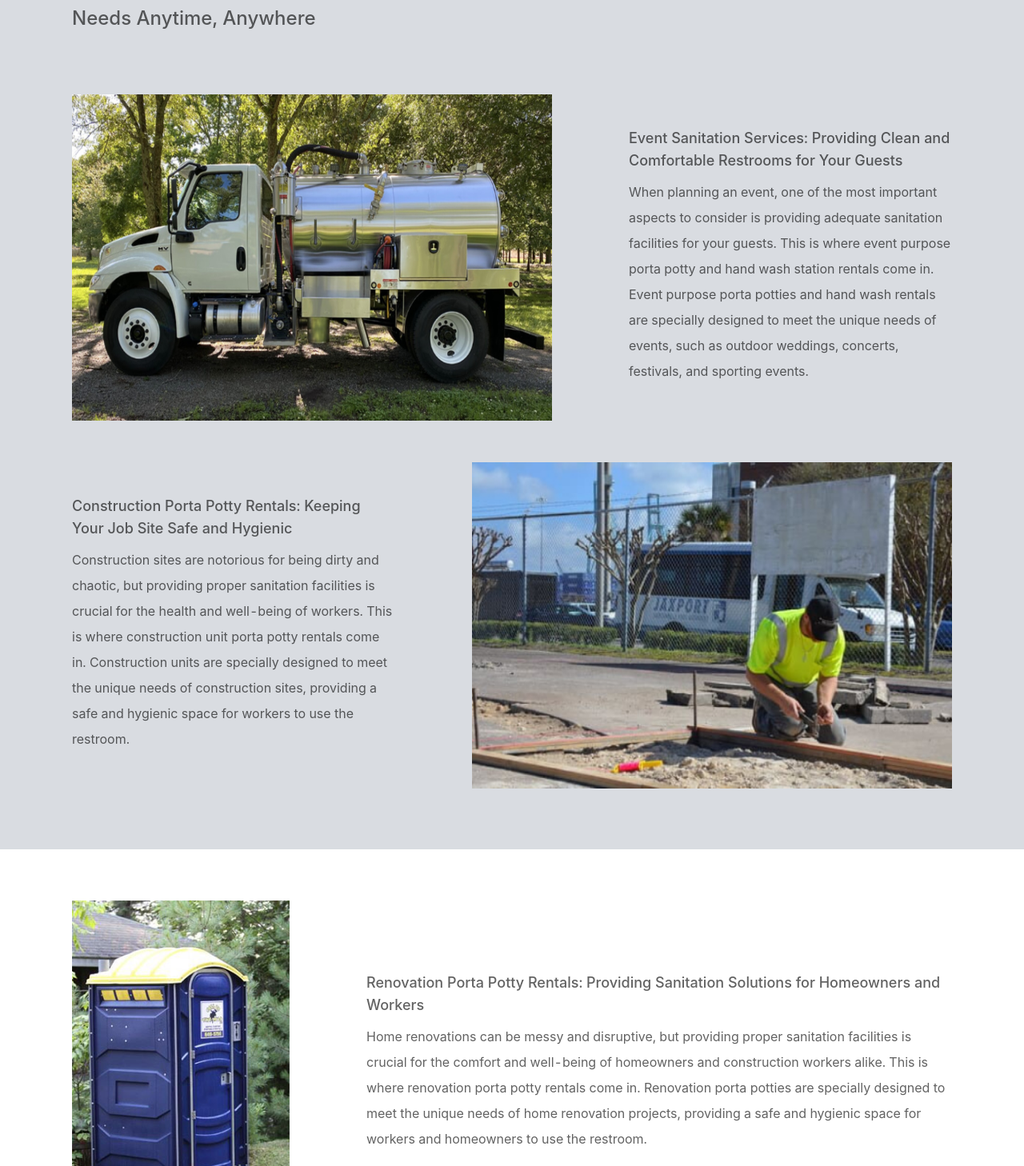
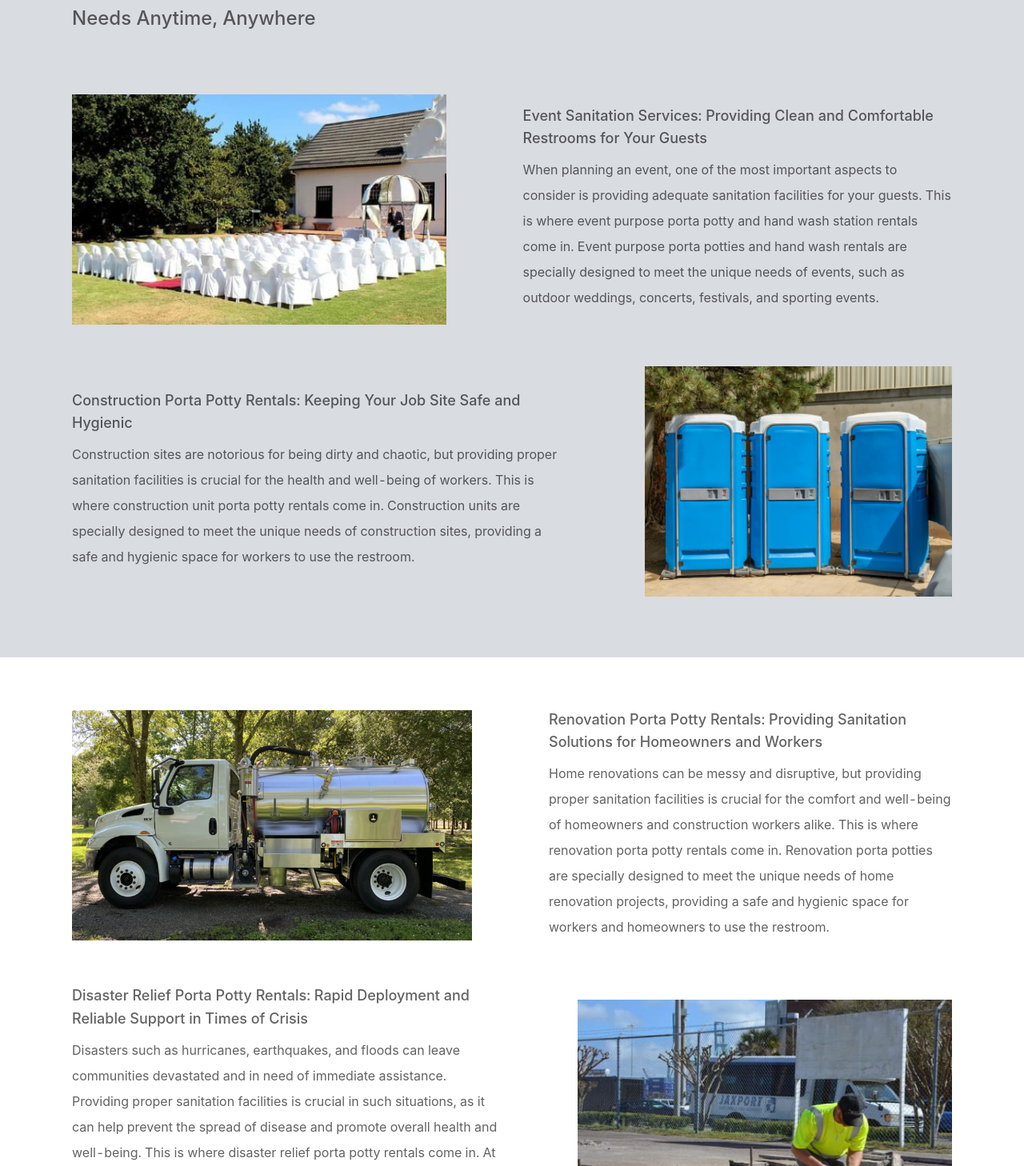
Before and after one commit to nishant-k1/flushjohn-web, a Next.js app: page / in a window 1280 px wide. Shown: the part 1432-2890 px from the top of the page at 80% size. Built offline with nearby package versions, Linux system fonts and the light colour scheme.

Commit message:
update images

```diff
--- a/components/Home/Services/styles.module.css
+++ b/components/Home/Services/styles.module.css
@@ -108,8 +108,8 @@
 @media only screen and (min-width: 1024px) {
   .wrapper img,
   .wrapper_light img {
-    width: 600px;
-    height: 420px;
+    width: 500px;
+    height: 300px;
     padding-bottom: 12px;
   }
 }
--- a/constants/index.js
+++ b/constants/index.js
@@ -66,7 +66,7 @@ export const home_data = {
       {
         id: 1,
         // image: "/assets/home/services/services_event_2.png",
-        image: "/assets/home/services/truck.jpeg",
+        image: "/assets/home/services/services_event.jpg",
         alt: "event_pic",
         title:
           "Event Sanitation Services: Providing Clean and Comfortable Restrooms for Your Guests",
@@ -75,7 +75,7 @@ export const home_data = {
       },
       {
         id: 2,
-        image: "/assets/home/services/services_construction.jpg",
+        image: "/assets/home/services/hero_9.jpg",
         alt: "construction_pic",
         title:
           "Construction Porta Potty Rentals: Keeping Your Job Site Safe and Hygienic",
@@ -85,7 +85,7 @@ export const home_data = {
       },
       {
         id: 3,
-        image: "/assets/home/services/hero_10.jpg",
+        image: "/assets/home/services/truck.jpeg",
         alt: "renovation_pic",
         title:
           "Renovation Porta Potty Rentals: Providing Sanitation Solutions for Homeowners and Workers",
@@ -97,7 +97,7 @@ export const home_data = {
       },
       {
         id: 4,
-        image: "/assets/home/services/hero_9.jpg",
+        image: "/assets/home/services/services_construction.jpg",
         alt: "relief_pic",
         title:
           "Disaster Relief Porta Potty Rentals: Rapid Deployment and Reliable Support in Times of Crisis",
```
